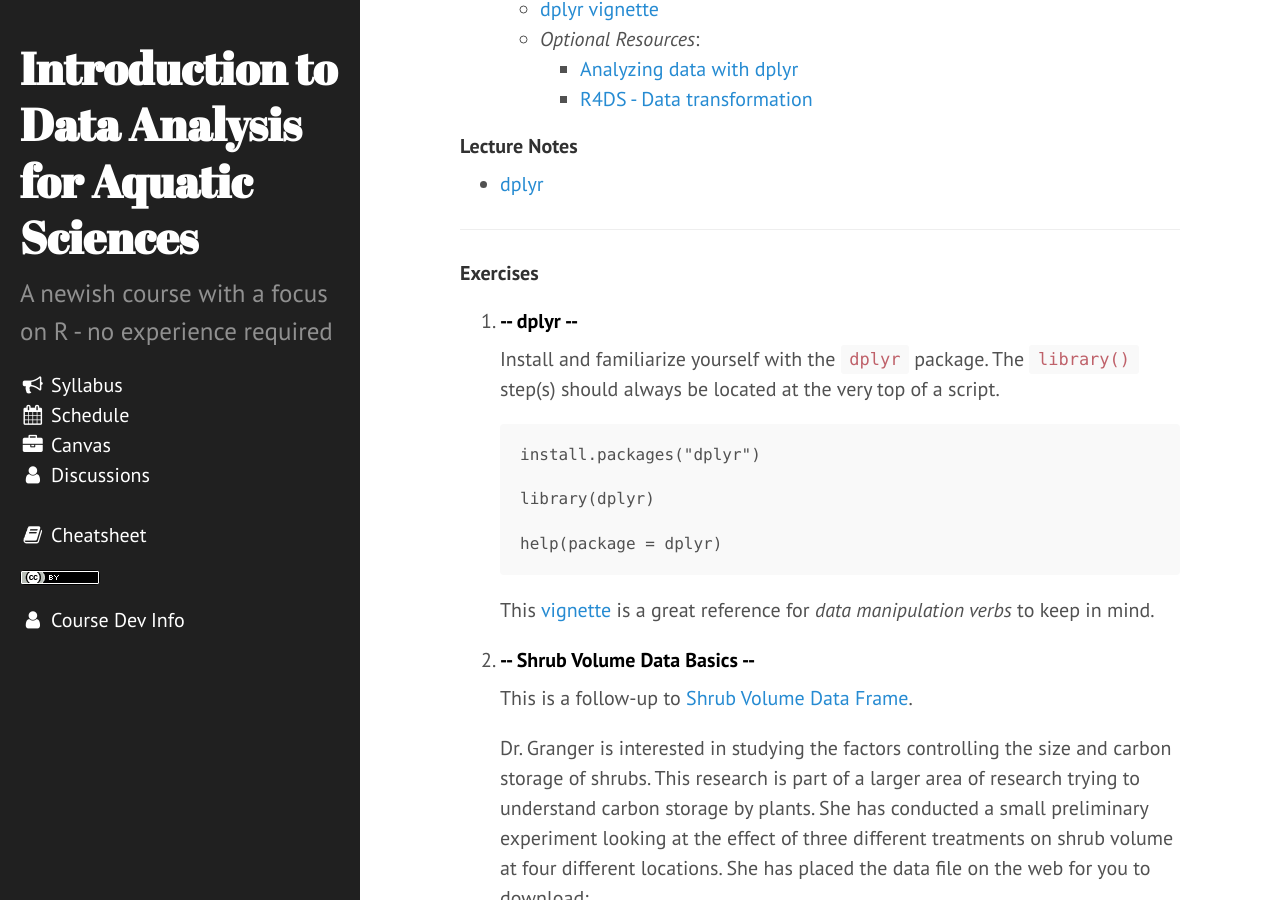
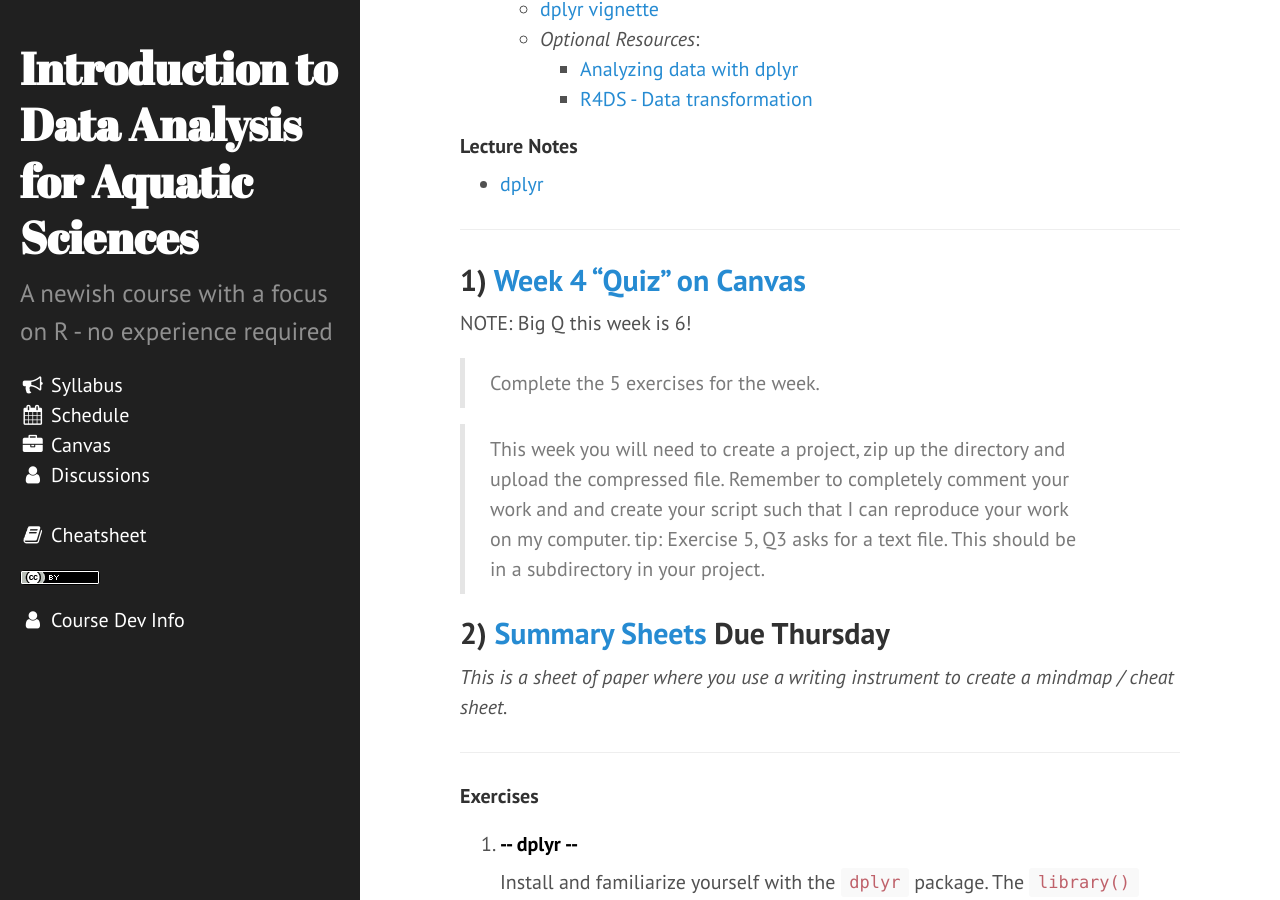
Before and after one commit to sr320/course-fish497-2019, a Jekyll site: the page built from assignments/r-data.md, in a window 1280 px wide and 900 px high, scrolled down 682 px. Built offline with Jekyll 4.4.1, drawn with Linux system fonts in a browser that asks for light colours; nearby versions of some CDN libraries.

Commit message:
added Quiz link

```diff
--- a/assignments/r-data.md
+++ b/assignments/r-data.md
@@ -16,4 +16,19 @@ exercises: ['dplyr', 'Shrub Volume Data Basics', 'Shrub Volume Aggregation', 'Sh
 
 {% include reading.html %}
 
+## 1) [Week 4 "Quiz" on Canvas](https://canvas.uw.edu/courses/1273428/quizzes/1124476)
+
+NOTE: Big Q this week is 6!
+> Complete the 5 exercises for the week.
+
+> This week you will need to create a project, zip up the directory and upload the compressed file. Remember to completely comment your work and and create your script such that I can reproduce your work on my computer.
+> tip: Exercise 5, Q3 asks for a text file. This should be in a subdirectory in your project.
+
+
+## 2) [Summary Sheets](https://canvas.uw.edu/courses/1273428/assignments/4761925) Due Thursday
+_This is a sheet of paper where you use a writing instrument to create a mindmap / cheat sheet._
+
+
+---
+
 {% include assignment.html %}
```
